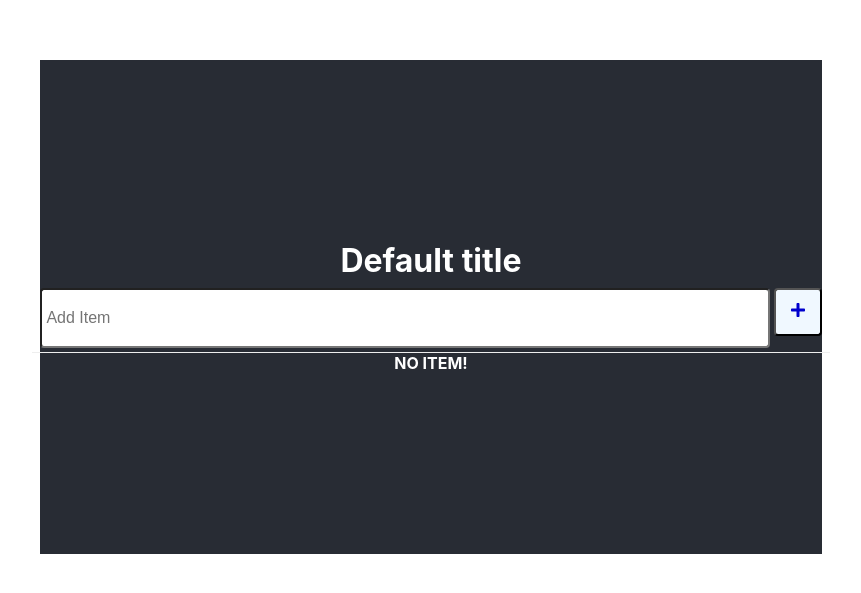
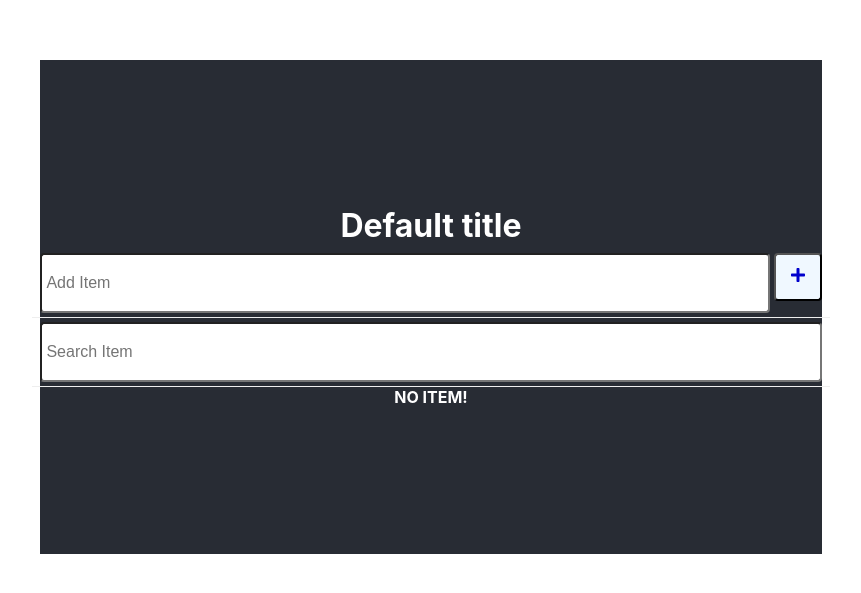
Before and after one commit to ModernCoding/reactjs-01tut, a React (Create React App) app: page / in a window 1280 px wide. Shown: the part 101-694 px from the top of the page, without its empty margins (209-1070 px from the left). Built offline with nearby package versions, Linux system fonts and the light colour scheme.

Commit message:
SearchItem

```diff
--- a/src/App.js
+++ b/src/App.js
@@ -6,6 +6,7 @@ import AddItem from './AddItem'
 import Content from './Content'
 import Footer from './Footer'
 import Header from './Header'
+import SearchItem from './SearchItem'
 
 
 const App = () => {
@@ -18,6 +19,7 @@ const App = () => {
 
 
   const [ newItem, setNewItem ] = useState ('')
+  const [ search, setSearch ] = useState ('')
 
 
   const addItem = item => {
@@ -47,6 +49,11 @@ const App = () => {
     (listItems => setAndSaveItems (listItems)) (
       items.filter (i => i.id !== id)
     )
+
+  }
+
+
+  const handleSearch = search => {
 
   }
 
@@ -81,13 +88,33 @@ const App = () => {
         handleSubmit={ handleSubmit }
       />
 
+      <SearchItem
+        search={ search }
+        setSearch={ setSearch }
+      />
+
+
       <Content
-        items={ items }
+
+        items={
+          items.filter (i =>
+            i.item.toLowerCase ().includes (search.toLowerCase ())
+          )
+        }
+
         handleCheck={ handleCheck }
         handleDelete={ handleDelete }
+
       />
 
-      <Footer length={ items.length } />
+
+      <Footer
+        length={
+          items.filter (i =>
+            i.item.toLowerCase ().includes (search.toLowerCase ())
+          ).length
+        }
+      />
 
     </div>
 
--- a/src/SearchItem.js
+++ b/src/SearchItem.js
@@ -1,4 +1,4 @@
-const SearchItem = ({ newItem, setNewItem, handleSubmit }) => {
+const SearchItem = ({ search, setSearch }) => {
 
   return (
 
@@ -14,6 +14,8 @@ const SearchItem = ({ newItem, setNewItem, handleSubmit }) => {
         id="search"
         role="searchbox"
         placeholder="Search Item"
+        value={ search }
+        onChange={ e => setSearch (e.target.value) }
       />
 
     </form>
```
